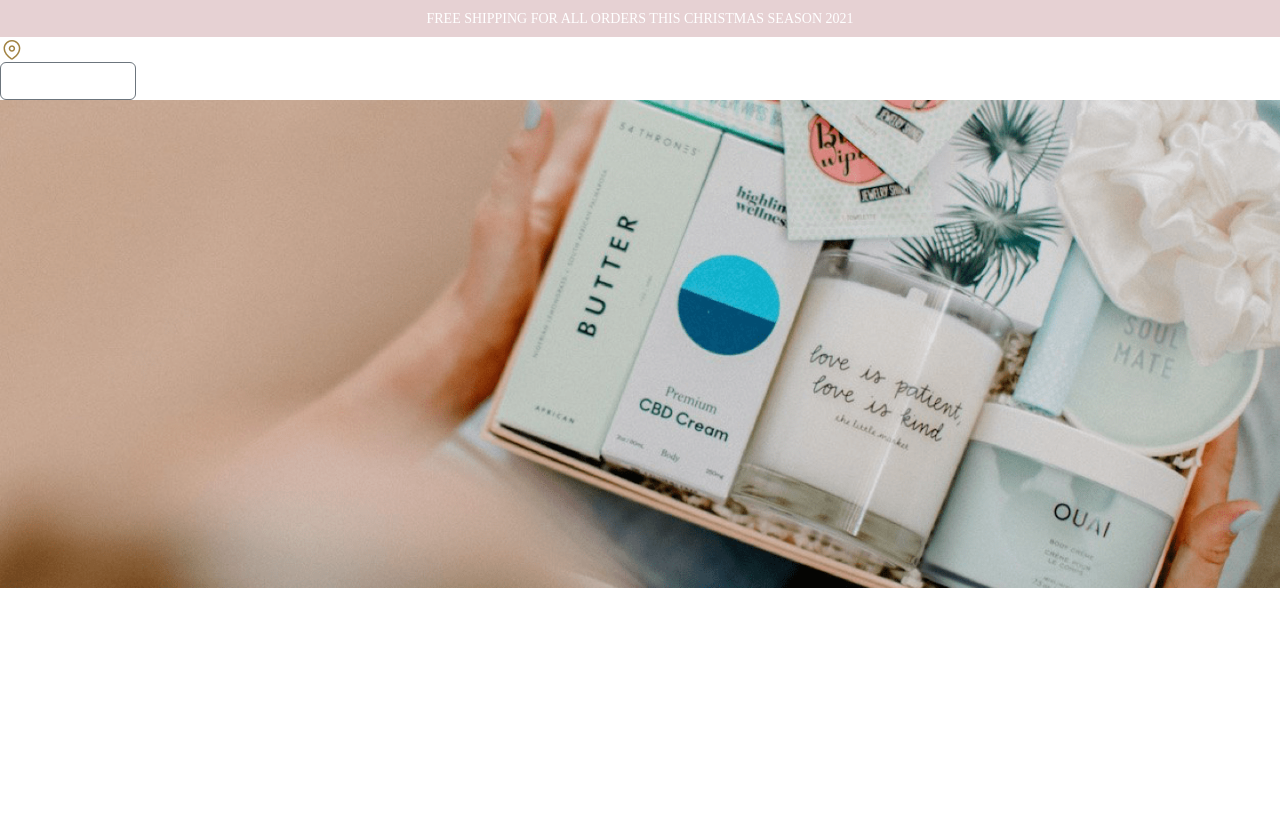
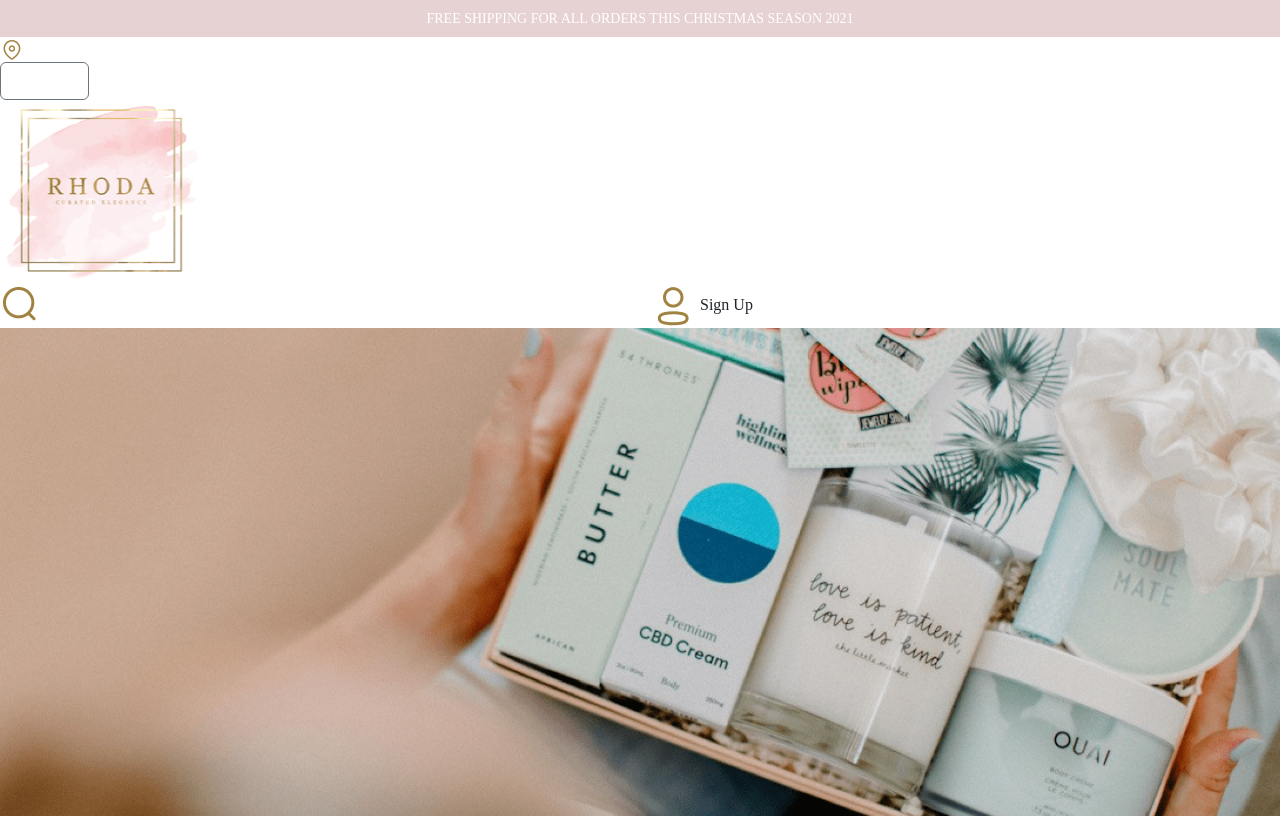
Before and after one commit to kaushalyaweerakoon/Rhoda, a plain HTML site: page index.html in a window 1280 px wide. Drawn offline with nearby package versions, Linux system fonts and the light colour scheme.

Commit message:
11.14 a.m

```diff
--- a/index.html
+++ b/index.html
@@ -33,13 +33,29 @@
             <div class="dropdown ml-2">
                 <button class="btn btn-secondary dropdown=toggle border-8 bg-transparent text -dark p-8" type="button"
                     id="dropdownMenuButton" data-bs-toggle="dropdown" aria-expended="false">
-                    dropdown button
+                    Sri Lanka
                 </button>
-
+                <ul class="dropdown-menu" aria-labelledby="dropdownMenuButton">
+                    <li><a class="dropdown-item" href="#" Action></a></li>
+                    <li><a class="dropdown-item" href="#" Another action></a></li>
+                    <li><a class="dropdown-item" href="#" Something else here></a></li>
+                </ul>
             </div>
-
         </div>
-
+        <div class="col-auto">
+            <img class="Rhoda logo" src="./assets/images/rhoda-logo@2x.png" alt="">
+        </div>
+        <div class="col-auto">
+            <div class="row">
+                <div class="col">
+                    <img src="./assets/images/iconly-light-search@2x.png" alt="">
+                </div>
+                <div class="col">
+                    <img src="./assets/images/iconly-light-profile@2x.png" alt="">
+                    Sign Up
+                </div>
+            </div>
+        </div>
     </div>
 
 
```
